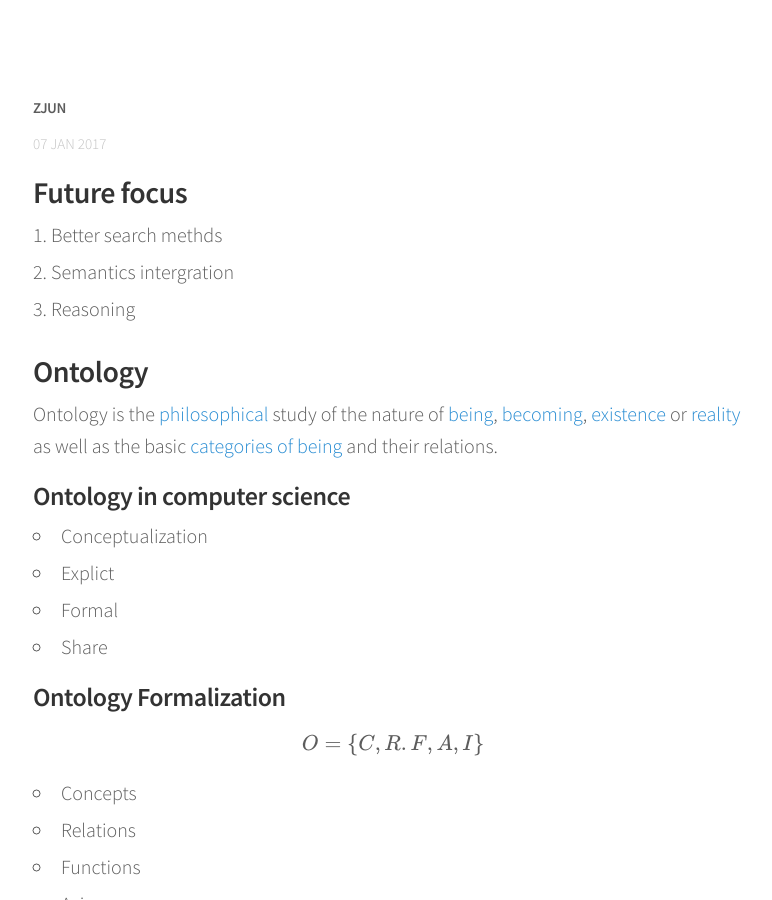
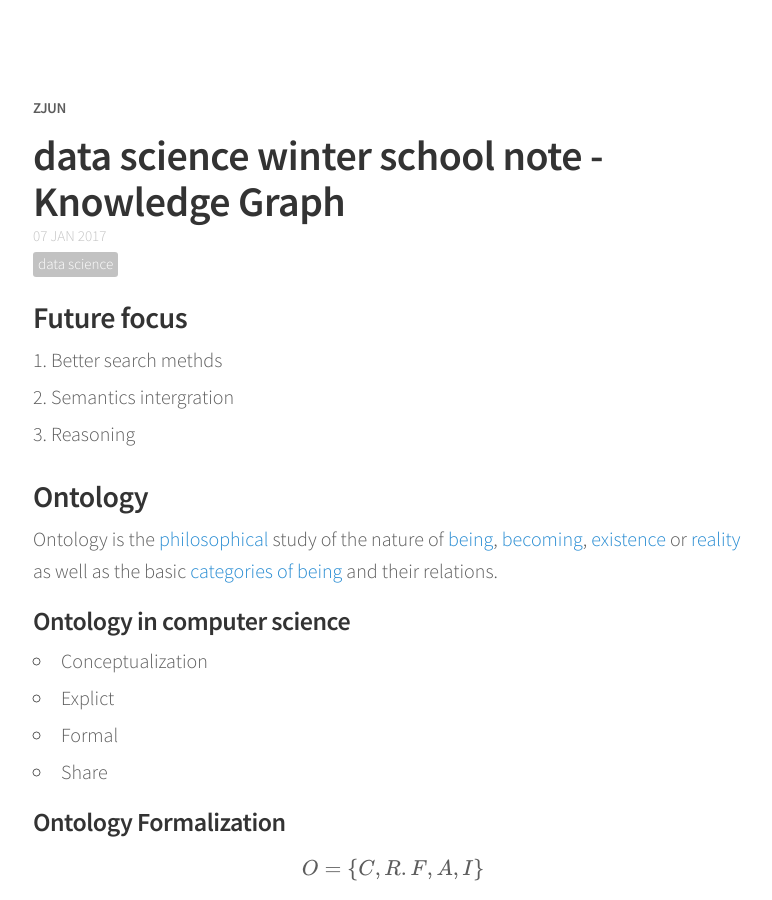
Before and after one commit to wsgan001/blog-1, a Jekyll site: the page built from _posts/2017-01-07-Knowledge-Graph.md, in a window 1280 px wide and 900 px high. Shown: the whole window, without its empty margins (247-1019 px from the left). Built offline with Jekyll 4.4.1, drawn with Linux system fonts in a browser that asks for light colours; nearby versions of some CDN libraries; formulas are drawn with MathJax 3; comment, search, counter and statistics services are not loaded.

Commit message:
Data science

```diff
--- a/_posts/2017-01-07-Knowledge-Graph.md
+++ b/_posts/2017-01-07-Knowledge-Graph.md
@@ -1,16 +1,10 @@
 ---
 layout: post
-
-title: data science winter school note: Knowledge Graph
-
+title: "data science winter school note - Knowledge Graph"
 date: 2017-01-07
-
 tags: [data science]
-
 comments: true
-
 share: true
-
 ---
 
 ### Future focus
```
